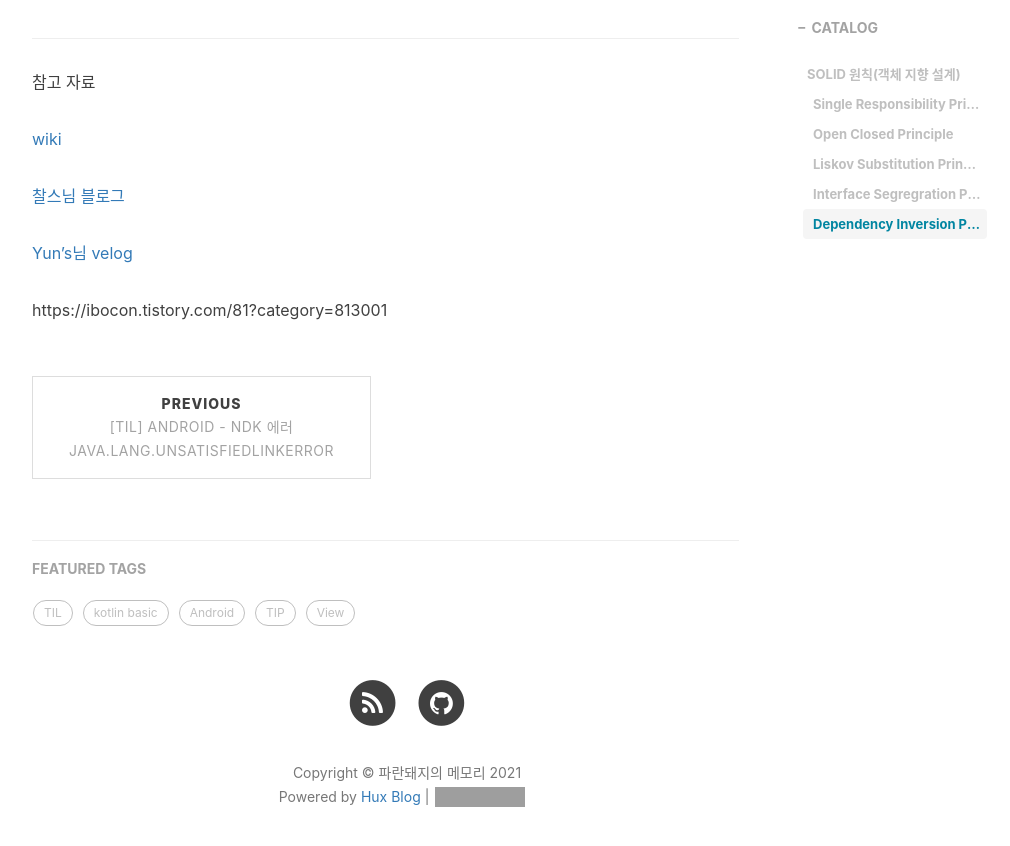
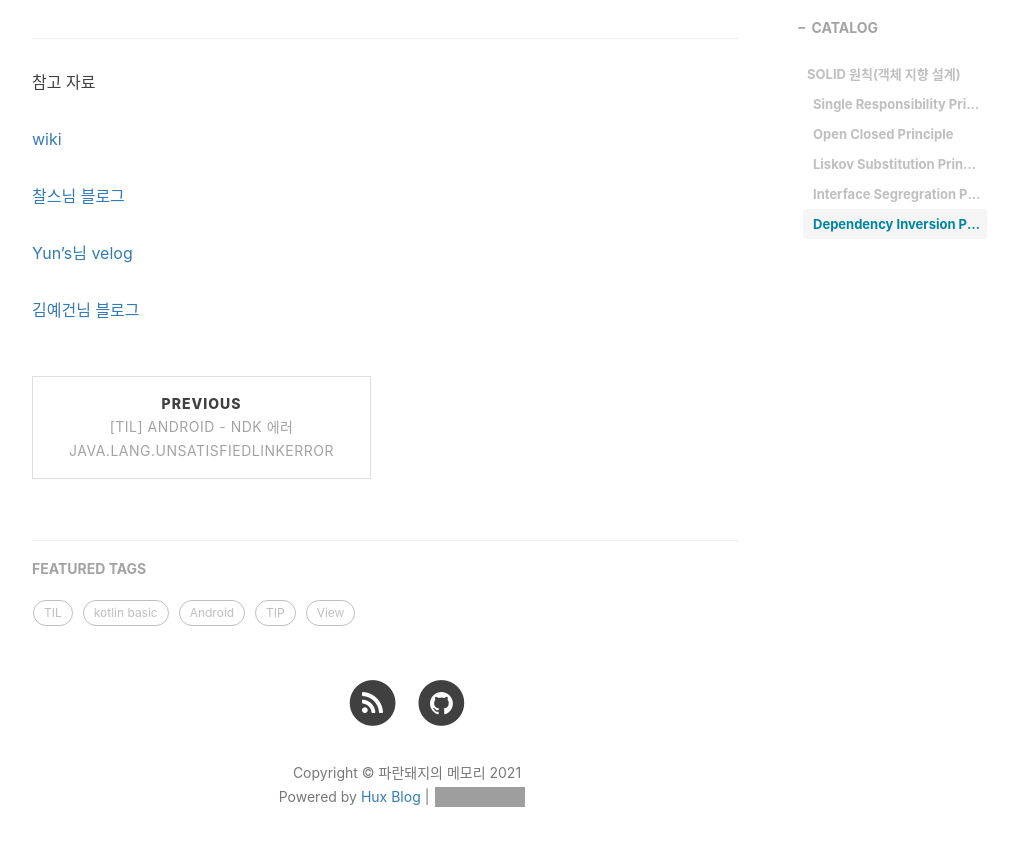
Before and after one commit to yongwooLeePb/raindragonn.github.io, a Jekyll site: the page built from _posts/2021-05-13-[TIL] 객체 지향 프로그래밍 SOLID 원칙.md, in a window 1280 px wide and 900 px high, scrolled down 1866 px. Shown: the top 846 px of the window, without its empty margins (233-1243 px from the left). Built offline with Jekyll 4.4.1, drawn with Linux system fonts in a browser that asks for light colours; nearby versions of some CDN libraries; comment, search, counter and statistics services are not loaded; grey boxes are pictures that could not be loaded.

Commit message:
Update 2021-05-13-[TIL] 객체 지향 프로그래밍 SOLID 원칙.md

```diff
--- a/_posts/2021-05-13-[TIL] 객체 지향 프로그래밍 SOLID 원칙.md
+++ b/_posts/2021-05-13-[TIL] 객체 지향 프로그래밍 SOLID 원칙.md
@@ -64,7 +64,7 @@
 
 ### Dependency Inversion Principle
 
- - 의존 역전 원칙
+ - **의존 역전 원칙**
 
  - `상위 모듈과 하위 모듈은 추상적인 약속을 기반으로 소통해야합니다.`
 
@@ -87,4 +87,4 @@
 [Yun's님 velog](https://velog.io/@jaeyunn_15/JavaKotlin-%EA%B0%9D%EC%B2%B4-%EC%A7%80%ED%96%A5-5%EB%8C%80-%EC%9B%90%EC%B9%99SOLID)
 
 
-https://ibocon.tistory.com/81?category=813001
+[김예건님 블로그](https://ibocon.tistory.com/81?category=813001)
```
